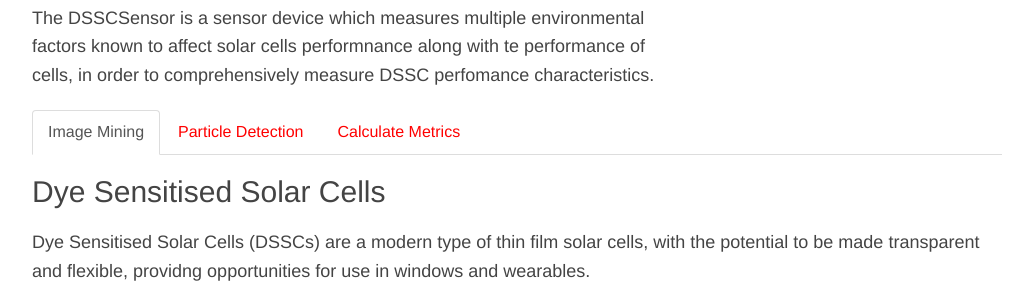
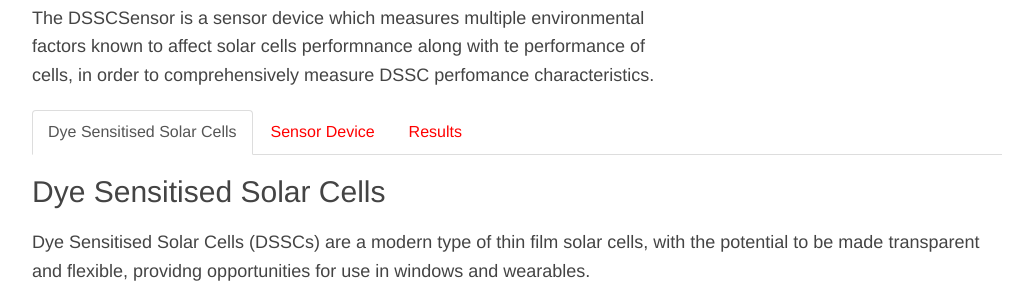
Before and after one commit to DSSCSensors/dssc-sensors.github.io, a Flask app: page /about in a window 1280 px wide. Shown: the part 183-483 px from the top of the page, without its empty margins (123-1134 px from the left). Run offline with Flask 2, Linux system fonts and the light colour scheme; some libraries are stand-ins or nearby versions.

Commit message:
Update about.html

```diff
--- a/ideweb-master/ideweb-master/ideweb/templates/about.html
+++ b/ideweb-master/ideweb-master/ideweb/templates/about.html
@@ -17,9 +17,9 @@
 
 
       <ul class="nav nav-tabs" role="tablist">
-        <li role="presentation" class="active"><a href="#tab-img-mining" role="tab" data-toggle="tab">Image Mining</a></li>
-        <li role="presentation"><a href="#tab-particle-detection" role="tab" data-toggle="tab">Particle Detection</a></li>
-        <li role="presentation"><a href="#tab-calculation-metrics" role="tab" data-toggle="tab">Calculate Metrics</a></li>
+        <li role="presentation" class="active"><a href="#tab-img-mining" role="tab" data-toggle="tab">Dye Sensitised Solar Cells</a></li>
+        <li role="presentation"><a href="#tab-particle-detection" role="tab" data-toggle="tab">Sensor Device</a></li>
+        <li role="presentation"><a href="#tab-calculation-metrics" role="tab" data-toggle="tab">Results</a></li>
       </ul>
       <div class="tab-content">
 
@@ -216,8 +216,8 @@
 
         <div role="tabpanel" class="tab-pane" id="tab-calculation-metrics">
            <h2>Results</h2>
-          <p class="feature-display">Now that the extraction is done, let's look at the results!</p>
-          <p class="feature-display">ImageDataExtractor automatically generates useful graphics for easy interpretation.</p>
+          <p class="feature-display">The following graphs show the results of the sensor device and four cells over a 48 hour period.</p>
+
               <section class="section section-default">
                 <div class="container">
                   <div class="row">
```
